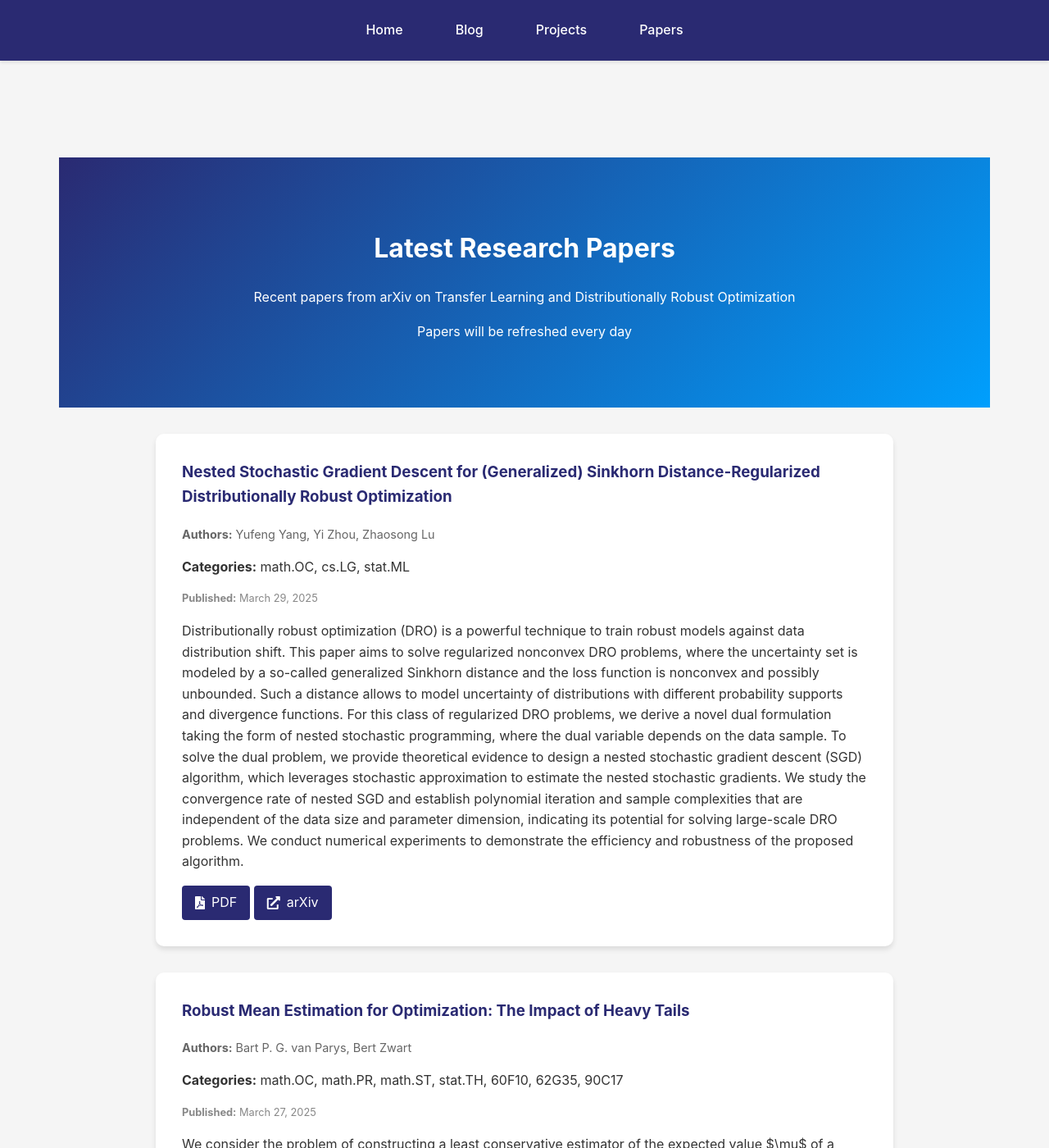
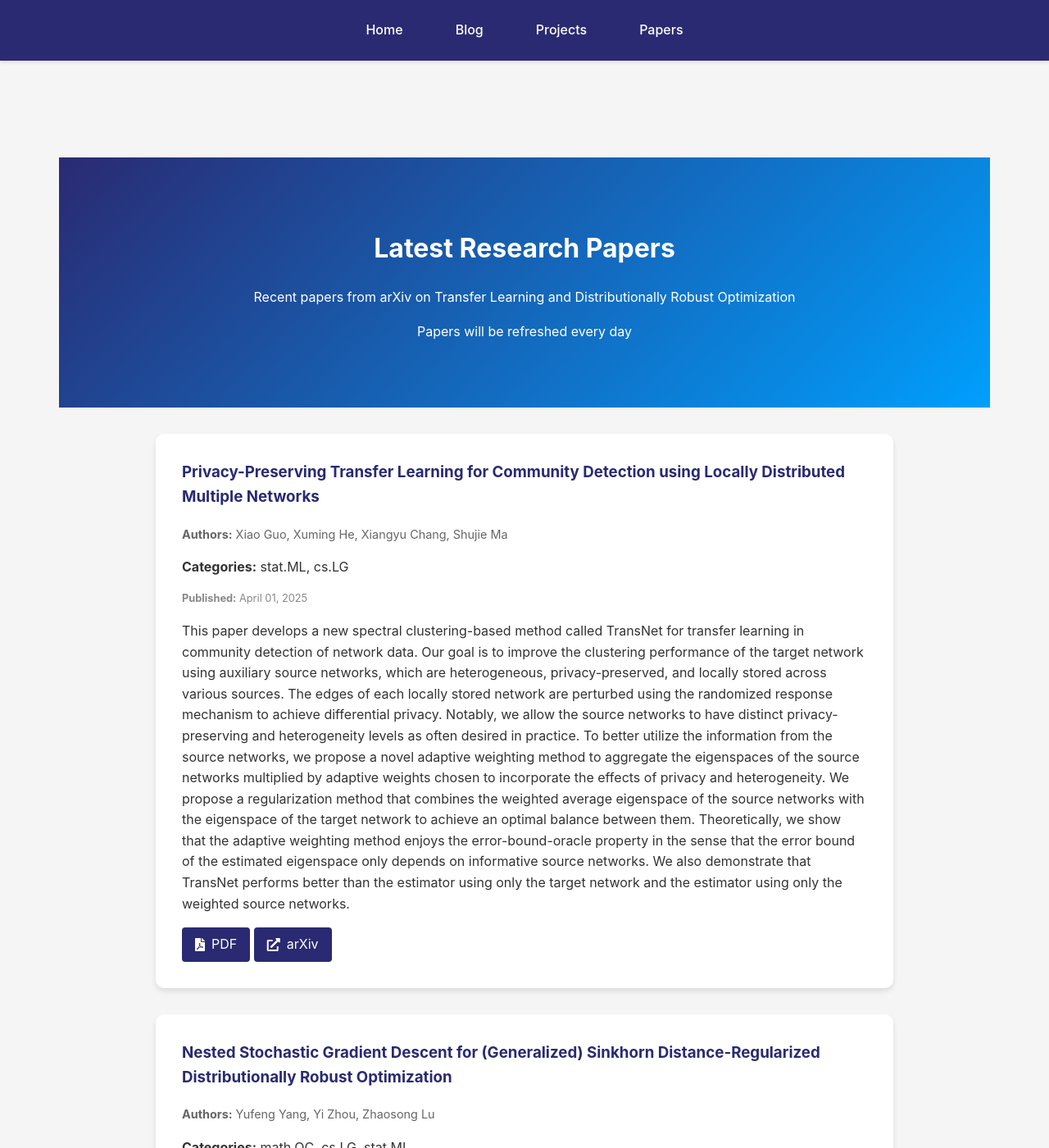
Before and after one commit to kyZhan2002/mypage, a Jekyll site: the page built from papers/index.html, in a window 1280 px wide and 1400 px high. Shown: the whole window at 82% size. Built offline with Jekyll 4.4.1, drawn with Linux system fonts in a browser that asks for light colours.

Commit message:
Update arXiv papers

```diff
--- a/_data/arxiv_cache.json
+++ b/_data/arxiv_cache.json
@@ -1,6 +1,23 @@
 {
-  "timestamp": 1743643151,
+  "timestamp": 1743729542,
   "papers": [
+    {
+      "title": "Privacy-Preserving Transfer Learning for Community Detection using\n  Locally Distributed Multiple Networks",
+      "authors": [
+        "Xiao Guo",
+        "Xuming He",
+        "Xiangyu Chang",
+        "Shujie Ma"
+      ],
+      "abstract": "This paper develops a new spectral clustering-based method called TransNet\nfor transfer learning in community detection of network data. Our goal is to\nimprove the clustering performance of the target network using auxiliary source\nnetworks, which are heterogeneous, privacy-preserved, and locally stored across\nvarious sources. The edges of each locally stored network are perturbed using\nthe randomized response mechanism to achieve differential privacy. Notably, we\nallow the source networks to have distinct privacy-preserving and heterogeneity\nlevels as often desired in practice. To better utilize the information from the\nsource networks, we propose a novel adaptive weighting method to aggregate the\neigenspaces of the source networks multiplied by adaptive weights chosen to\nincorporate the effects of privacy and heterogeneity. We propose a\nregularization method that combines the weighted average eigenspace of the\nsource networks with the eigenspace of the target network to achieve an optimal\nbalance between them. Theoretically, we show that the adaptive weighting method\nenjoys the error-bound-oracle property in the sense that the error bound of the\nestimated eigenspace only depends on informative source networks. We also\ndemonstrate that TransNet performs better than the estimator using only the\ntarget network and the estimator using only the weighted source networks.",
+      "published": "April 01, 2025",
+      "categories": [
+        "stat.ML",
+        "cs.LG"
+      ],
+      "pdf_link": "http://arxiv.org/pdf/2504.00890v1",
+      "arxiv_url": "http://arxiv.org/abs/2504.00890v1"
+    },
     {
       "title": "Nested Stochastic Gradient Descent for (Generalized) Sinkhorn\n  Distance-Regularized Distributionally Robust Optimization",
       "authors": [
```
